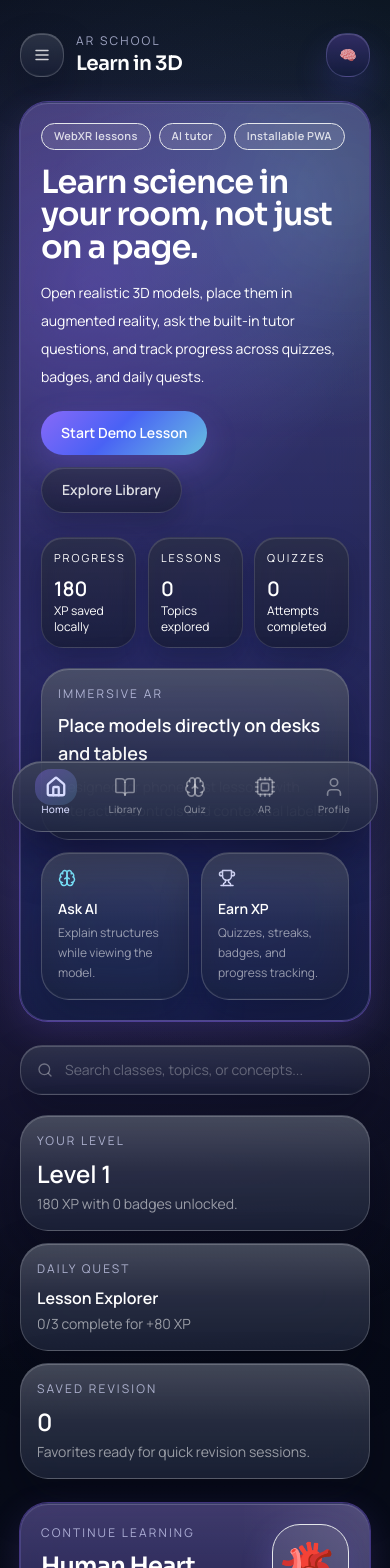
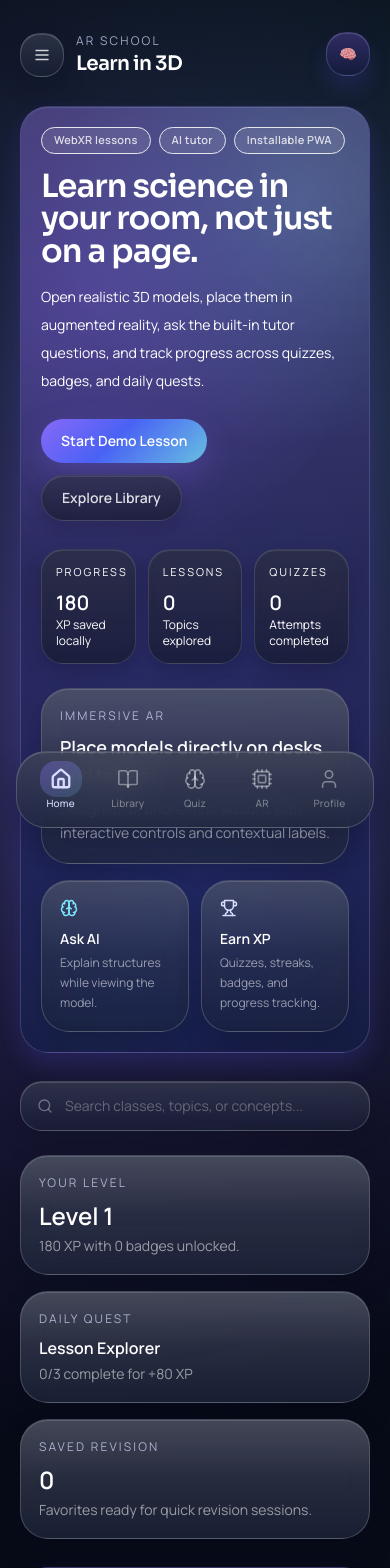
Before and after one commit to AnirudhM007/AR-School-AI-Powered-AR-VR-School-Environment-, a Next.js app: page / in a window 390 px wide. Shown: the top 1568 px of the page. Built offline with nearby package versions, Linux system fonts and the light colour scheme.

Commit message:
Improve mobile UI spacing and smoothness

```diff
--- a/src/app/globals.css
+++ b/src/app/globals.css
@@ -55,7 +55,7 @@ body::before {
   background:
     radial-gradient(circle at top left, rgba(255, 255, 255, 0.1), transparent 20%),
     radial-gradient(circle at bottom right, rgba(140, 108, 255, 0.12), transparent 25%);
-  filter: blur(14px);
+  filter: blur(12px);
 }
 
 body::after {
@@ -216,7 +216,7 @@ textarea {
 
 .page-shell {
   min-height: 100dvh;
-  padding-bottom: calc(6rem + env(safe-area-inset-bottom, 0px));
+  padding-bottom: calc(6.5rem + env(safe-area-inset-bottom, 0px));
 }
 
 .bottom-nav {
@@ -250,7 +250,7 @@ textarea {
 .screen-subtitle {
   color: var(--text-secondary);
   font-size: 0.95rem;
-  line-height: 1.5;
+  line-height: 1.6;
 }
 
 .r3f-canvas {
@@ -306,6 +306,75 @@ body[data-motion-mode='reduced'] .glass-fast {
   transition-duration: 160ms;
 }
 
+@media (max-width: 768px), (pointer: coarse) {
+  body::after {
+    opacity: 0.07;
+  }
+
+  .glass,
+  .glass-strong,
+  .glass-purple,
+  .glass-fast {
+    will-change: auto;
+    transform: none;
+    backface-visibility: visible;
+  }
+
+  .glass {
+    box-shadow:
+      0 12px 24px rgba(5, 8, 20, 0.2),
+      inset 0 1px 0 rgba(255, 255, 255, 0.14);
+    backdrop-filter: blur(14px) saturate(138%);
+    -webkit-backdrop-filter: blur(14px) saturate(138%);
+  }
+
+  .glass-strong {
+    box-shadow:
+      0 14px 28px rgba(5, 8, 20, 0.24),
+      inset 0 1px 0 rgba(255, 255, 255, 0.14);
+    backdrop-filter: blur(16px) saturate(142%);
+    -webkit-backdrop-filter: blur(16px) saturate(142%);
+  }
+
+  .glass-purple {
+    box-shadow:
+      0 12px 22px rgba(95, 84, 255, 0.16),
+      inset 0 1px 0 rgba(255, 255, 255, 0.12);
+    backdrop-filter: blur(13px) saturate(136%);
+    -webkit-backdrop-filter: blur(13px) saturate(136%);
+  }
+
+  .glass-fast {
+    box-shadow:
+      0 10px 18px rgba(5, 8, 20, 0.16),
+      inset 0 1px 0 rgba(255, 255, 255, 0.1);
+    backdrop-filter: blur(10px) saturate(128%);
+    -webkit-backdrop-filter: blur(10px) saturate(128%);
+  }
+
+  button,
+  a,
+  .glass,
+  .glass-strong,
+  .glass-purple,
+  .glass-fast {
+    transition-duration: 220ms;
+  }
+
+  .screen-header {
+    align-items: flex-start;
+    gap: 0.9rem;
+  }
+
+  .screen-title {
+    line-height: 1.08;
+  }
+
+  .screen-subtitle {
+    font-size: 0.92rem;
+  }
+}
+
 @keyframes shimmer {
   0% {
     background-position: -200% 0;
--- a/src/app/page.tsx
+++ b/src/app/page.tsx
@@ -85,12 +85,12 @@ export default function HomePage() {
 
   return (
     <>
-      <main className="page-shell px-5 pt-8">
+      <main className="page-shell px-5 pt-8 sm:px-6">
         <motion.section
           initial={iosFadeDown.initial}
           animate={iosFadeDown.animate}
           transition={iosFadeDown.transition}
-          className="screen-header mb-6"
+          className="screen-header mb-7"
         >
           <div className="flex items-center gap-3">
             <motion.button
@@ -129,7 +129,7 @@ export default function HomePage() {
           initial={iosFadeUp.initial}
           animate={iosFadeUp.animate}
           transition={{ ...iosFadeUp.transition, delay: 0.06 }}
-          className="mb-6"
+          className="mb-7"
         >
           <GlassCard variant="purple" className="overflow-hidden p-5 sm:p-6" glow>
             <div className="absolute inset-0 bg-gradient-mesh opacity-80" />
@@ -148,7 +148,7 @@ export default function HomePage() {
                 ))}
               </div>
 
-              <div className="grid gap-5 lg:grid-cols-[1.4fr_0.8fr]">
+              <div className="grid gap-6 lg:grid-cols-[1.4fr_0.8fr]">
                 <div>
                   <h2 className="max-w-xl text-[2rem] font-semibold leading-[1.02] text-white sm:text-[2.6rem]">
                     Learn science in your room, not just on a page.
@@ -158,7 +158,7 @@ export default function HomePage() {
                     tutor questions, and track progress across quizzes, badges, and daily quests.
                   </p>
 
-                  <div className="mt-5 flex flex-wrap gap-3">
+                  <div className="mt-6 flex flex-wrap gap-3">
                     <Link
                       href={{ pathname: `/viewer/${featuredTopic.id}`, query: { from: '/' } }}
                       className="rounded-full bg-gradient-primary px-5 py-3 text-sm font-semibold text-white shadow-glow-sm"
@@ -173,15 +173,15 @@ export default function HomePage() {
                     </Link>
                   </div>
 
-                  <div className="mt-6 grid grid-cols-3 gap-3">
-                    <div className="glass-fast rounded-[22px] p-3">
+                  <div className="mt-7 grid grid-cols-3 gap-3">
+                    <div className="glass-fast rounded-[22px] p-3.5">
                       <p className="text-[11px] uppercase tracking-[0.18em] text-white/42">
                         Progress
                       </p>
                       <p className="mt-2 text-xl font-semibold text-white">{profile.xp}</p>
                       <p className="text-xs text-white/52">XP saved locally</p>
                     </div>
-                    <div className="glass-fast rounded-[22px] p-3">
+                    <div className="glass-fast rounded-[22px] p-3.5">
                       <p className="text-[11px] uppercase tracking-[0.18em] text-white/42">
                         Lessons
                       </p>
@@ -190,7 +190,7 @@ export default function HomePage() {
                       </p>
                       <p className="text-xs text-white/52">Topics explored</p>
                     </div>
-                    <div className="glass-fast rounded-[22px] p-3">
+                    <div className="glass-fast rounded-[22px] p-3.5">
                       <p className="text-[11px] uppercase tracking-[0.18em] text-white/42">
                         Quizzes
                       </p>
@@ -202,8 +202,8 @@ export default function HomePage() {
                   </div>
                 </div>
 
-                <div className="grid gap-3 self-end">
-                  <GlassCard variant="strong" className="p-4" tap={false}>
+                <div className="grid gap-4 self-end">
+                  <GlassCard variant="strong" className="p-[18px] sm:p-4" tap={false}>
                     <p className="screen-kicker">Immersive AR</p>
                     <p className="mt-2 text-lg font-semibold text-white">
                       Place models directly on desks and tables
@@ -214,14 +214,14 @@ export default function HomePage() {
                     </p>
                   </GlassCard>
                   <div className="grid grid-cols-2 gap-3">
-                    <GlassCard className="p-4" tap={false}>
+                    <GlassCard className="p-[18px] sm:p-4" tap={false}>
                       <Brain size={18} className="text-brand-cyan" />
                       <p className="mt-3 text-sm font-semibold text-white">Ask AI</p>
                       <p className="mt-1 text-xs leading-5 text-white/55">
                         Explain structures while viewing the model.
                       </p>
                     </GlassCard>
-                    <GlassCard className="p-4" tap={false}>
+                    <GlassCard className="p-[18px] sm:p-4" tap={false}>
                       <Trophy size={18} className="text-brand-accent" />
                       <p className="mt-3 text-sm font-semibold text-white">Earn XP</p>
                       <p className="mt-1 text-xs leading-5 text-white/55">
@@ -239,7 +239,7 @@ export default function HomePage() {
           initial={iosFadeUp.initial}
           animate={iosFadeUp.animate}
           transition={{ ...iosFadeUp.transition, delay: 0.1 }}
-          className="mb-5"
+          className="mb-6"
         >
           <SearchBar
             placeholder="Search classes, topics, or concepts..."
@@ -252,23 +252,23 @@ export default function HomePage() {
           initial={iosFadeUp.initial}
           animate={iosFadeUp.animate}
           transition={{ ...iosFadeUp.transition, delay: 0.14 }}
-          className="mb-6 grid gap-3 sm:grid-cols-3"
+          className="mb-7 grid gap-4 sm:grid-cols-3"
         >
-          <GlassCard variant="strong" className="p-4">
+            <GlassCard variant="strong" className="p-[18px] sm:p-4">
             <p className="screen-kicker">Your Level</p>
             <p className="mt-2 text-2xl font-semibold text-white">Level {profile.level}</p>
             <p className="mt-1 text-sm text-white/55">
               {profile.xp} XP with {completedBadges.length} badges unlocked.
             </p>
           </GlassCard>
-          <GlassCard variant="strong" className="p-4">
+            <GlassCard variant="strong" className="p-[18px] sm:p-4">
             <p className="screen-kicker">Daily Quest</p>
             <p className="mt-2 text-base font-semibold text-white">{nextQuest.title}</p>
             <p className="mt-1 text-sm text-white/55">
               {nextQuest.progress}/{nextQuest.total} complete for +{nextQuest.rewardXP} XP
             </p>
           </GlassCard>
-          <GlassCard variant="strong" className="p-4">
+            <GlassCard variant="strong" className="p-[18px] sm:p-4">
             <p className="screen-kicker">Saved Revision</p>
             <p className="mt-2 text-2xl font-semibold text-white">{favoriteCount}</p>
             <p className="mt-1 text-sm text-white/55">
@@ -281,7 +281,7 @@ export default function HomePage() {
           initial={iosFadeUp.initial}
           animate={iosFadeUp.animate}
           transition={{ ...iosFadeUp.transition, delay: 0.18 }}
-          className="mb-6 grid gap-3 lg:grid-cols-[1.2fr_0.8fr]"
+          className="mb-7 grid gap-4 lg:grid-cols-[1.2fr_0.8fr]"
         >
           <Link
             href={{
@@ -289,7 +289,7 @@ export default function HomePage() {
               query: { from: '/' },
             }}
           >
-            <GlassCard variant="purple" className="h-full overflow-hidden p-5" glow>
+            <GlassCard variant="purple" className="h-full overflow-hidden p-[22px] sm:p-5" glow>
               <div className="absolute inset-y-0 right-0 w-32 bg-gradient-to-l from-white/10 to-transparent" />
               <div className="relative flex h-full items-start justify-between gap-4">
                 <div className="max-w-[70%]">
@@ -310,9 +310,9 @@ export default function HomePage() {
             </GlassCard>
           </Link>
 
-          <div className="grid gap-3">
+          <div className="grid gap-4">
             <Link href="/quiz">
-              <GlassCard className="p-4">
+              <GlassCard className="p-[18px] sm:p-4">
                 <div className="flex items-center justify-between">
                   <div>
                     <p className="screen-kicker">Quiz Center</p>
@@ -328,7 +328,7 @@ export default function HomePage() {
               </GlassCard>
             </Link>
             <Link href="/achievements">
-              <GlassCard className="p-4">
+              <GlassCard className="p-[18px] sm:p-4">
                 <div className="flex items-center justify-between">
                   <div>
                     <p className="screen-kicker">Achievement Vault</p>
@@ -353,7 +353,7 @@ export default function HomePage() {
           initial={{ opacity: 0, y: 16 }}
           animate={{ opacity: 1, y: 0 }}
           transition={{ ...iosFadeUp.transition, delay: 0.22 }}
-          className="mb-7"
+          className="mb-8"
         >
           <div className="mb-3 flex items-center justify-between">
             <div>
@@ -369,12 +369,12 @@ export default function HomePage() {
             variants={containerVariants}
             initial="hidden"
             animate="show"
-            className="grid grid-cols-2 gap-3 sm:grid-cols-3"
+            className="grid grid-cols-2 gap-4 sm:grid-cols-3"
           >
             {filteredClasses.map((cls) => (
               <motion.div key={cls.id} variants={itemVariants}>
                 <Link href={`/topics/${cls.id}`}>
-                  <GlassCard className="p-3.5">
+                  <GlassCard className="p-4">
                     <div
                       className={`mb-3 flex h-14 w-14 items-center justify-center rounded-[20px] bg-gradient-to-br ${cls.color} text-2xl shadow-glow-sm`}
                     >
@@ -393,7 +393,7 @@ export default function HomePage() {
           initial={iosFadeUp.initial}
           animate={iosFadeUp.animate}
           transition={{ ...iosFadeUp.transition, delay: 0.26 }}
-          className="mb-7"
+          className="mb-8"
         >
           <div className="mb-3 flex items-center justify-between gap-3">
             <div className="flex items-center gap-2">
@@ -404,9 +404,9 @@ export default function HomePage() {
               Open
             </Link>
           </div>
-          <div className="space-y-3">
+          <div className="space-y-4">
             {quests.slice(0, 2).map((quest) => (
-              <GlassCard key={quest.id} className="p-4">
+              <GlassCard key={quest.id} className="p-[18px] sm:p-4">
                 <div className="flex items-start gap-4">
                   <div className="glass grid h-12 w-12 place-items-center rounded-[18px] text-2xl">
                     {quest.icon}
@@ -450,7 +450,7 @@ export default function HomePage() {
             </Link>
           </div>
 
-          <div className="space-y-3">
+          <div className="space-y-4">
             {spotlightTopics.map((topic) => (
               <Link
                 href={{
@@ -459,7 +459,7 @@ export default function HomePage() {
                 }}
                 key={topic.id}
               >
-                <GlassCard className="p-4">
+                <GlassCard className="p-[18px] sm:p-4">
                   <div className="flex items-center gap-4">
                     <div
                       className={`flex h-14 w-14 items-center justify-center rounded-[20px] bg-gradient-to-br ${topic.color} text-3xl shadow-glow-sm`}
--- a/src/components/BottomNav.tsx
+++ b/src/components/BottomNav.tsx
@@ -24,7 +24,7 @@ export default function BottomNav() {
 
   return (
     <nav className="bottom-nav">
-      <div className="mx-3 mb-3 rounded-[30px] glass-strong px-2 py-2.5">
+      <div className="mx-4 mb-4 rounded-[30px] glass-strong px-2.5 py-3">
         <div className="flex items-center justify-around">
           {NAV_ITEMS.map(({ label, href, icon: Icon }) => {
             const isActive =
@@ -33,7 +33,7 @@ export default function BottomNav() {
             return (
               <Link key={href} href={href} className="flex-1">
                 <motion.div
-                  className="flex flex-col items-center gap-1 py-1 cursor-pointer"
+                  className="flex flex-col items-center gap-1.5 py-1 cursor-pointer"
                   whileTap={{ scale: 0.95 }}
                   transition={iosSpring}
                 >
@@ -57,7 +57,7 @@ export default function BottomNav() {
                     />
                   </div>
                   <span
-                    className={`text-[10px] font-medium tracking-wide ${
+                    className={`text-[10px] font-medium tracking-[0.02em] ${
                       isActive ? 'text-brand-accent' : 'text-white/40'
                     }`}
                   >
--- a/src/components/GlassCard.tsx
+++ b/src/components/GlassCard.tsx
@@ -1,7 +1,7 @@
 'use client';
 
-import { motion, HTMLMotionProps } from 'framer-motion';
-import { ReactNode } from 'react';
+import { motion, HTMLMotionProps, useReducedMotion } from 'framer-motion';
+import { ReactNode, useEffect, useState } from 'react';
 import clsx from 'clsx';
 import { iosGentleSpring } from '@/lib/motion';
 
@@ -23,6 +23,24 @@ export default function GlassCard({
   glow = false,
   ...props
 }: GlassCardProps) {
+  const prefersReducedMotion = useReducedMotion();
+  const [canHover, setCanHover] = useState(false);
+
+  useEffect(() => {
+    if (typeof window === 'undefined') return;
+    const mediaQuery = window.matchMedia('(hover: hover) and (pointer: fine)');
+    const apply = () => setCanHover(mediaQuery.matches);
+    apply();
+
+    if (typeof mediaQuery.addEventListener === 'function') {
+      mediaQuery.addEventListener('change', apply);
+      return () => mediaQuery.removeEventListener('change', apply);
+    }
+
+    mediaQuery.addListener(apply);
+    return () => mediaQuery.removeListener(apply);
+  }, []);
+
   const base = clsx(
     'rounded-[28px] overflow-hidden relative',
     {
@@ -38,8 +56,10 @@ export default function GlassCard({
   return (
     <motion.div
       className={base}
-      whileHover={hover ? { scale: 1.012, y: -2 } : undefined}
-      whileTap={tap ? { scale: 0.988 } : undefined}
+      whileHover={
+        hover && canHover && !prefersReducedMotion ? { scale: 1.01, y: -2 } : undefined
+      }
+      whileTap={tap && !prefersReducedMotion ? { scale: 0.992 } : undefined}
       transition={iosGentleSpring}
       {...props}
     >
```
